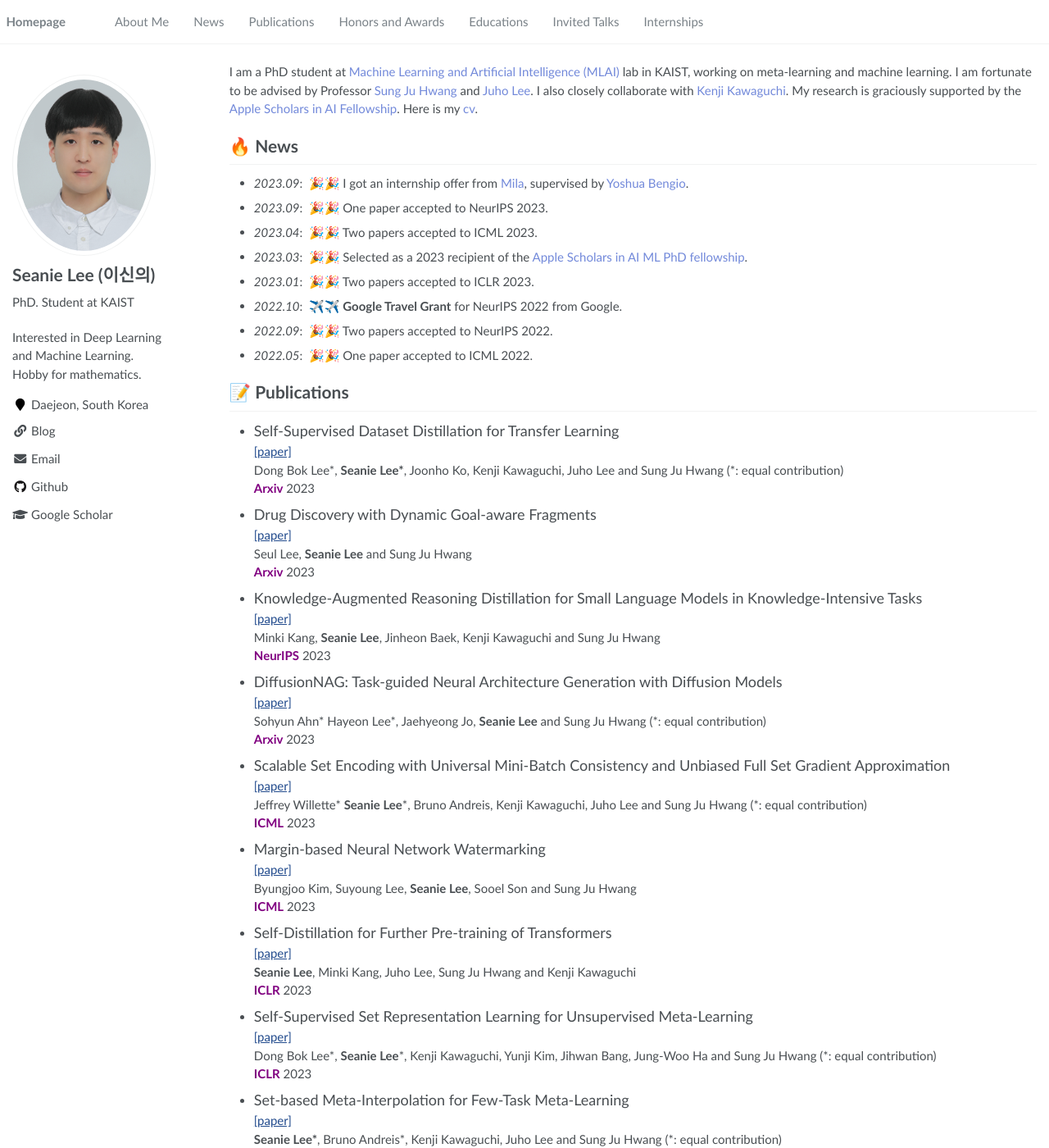
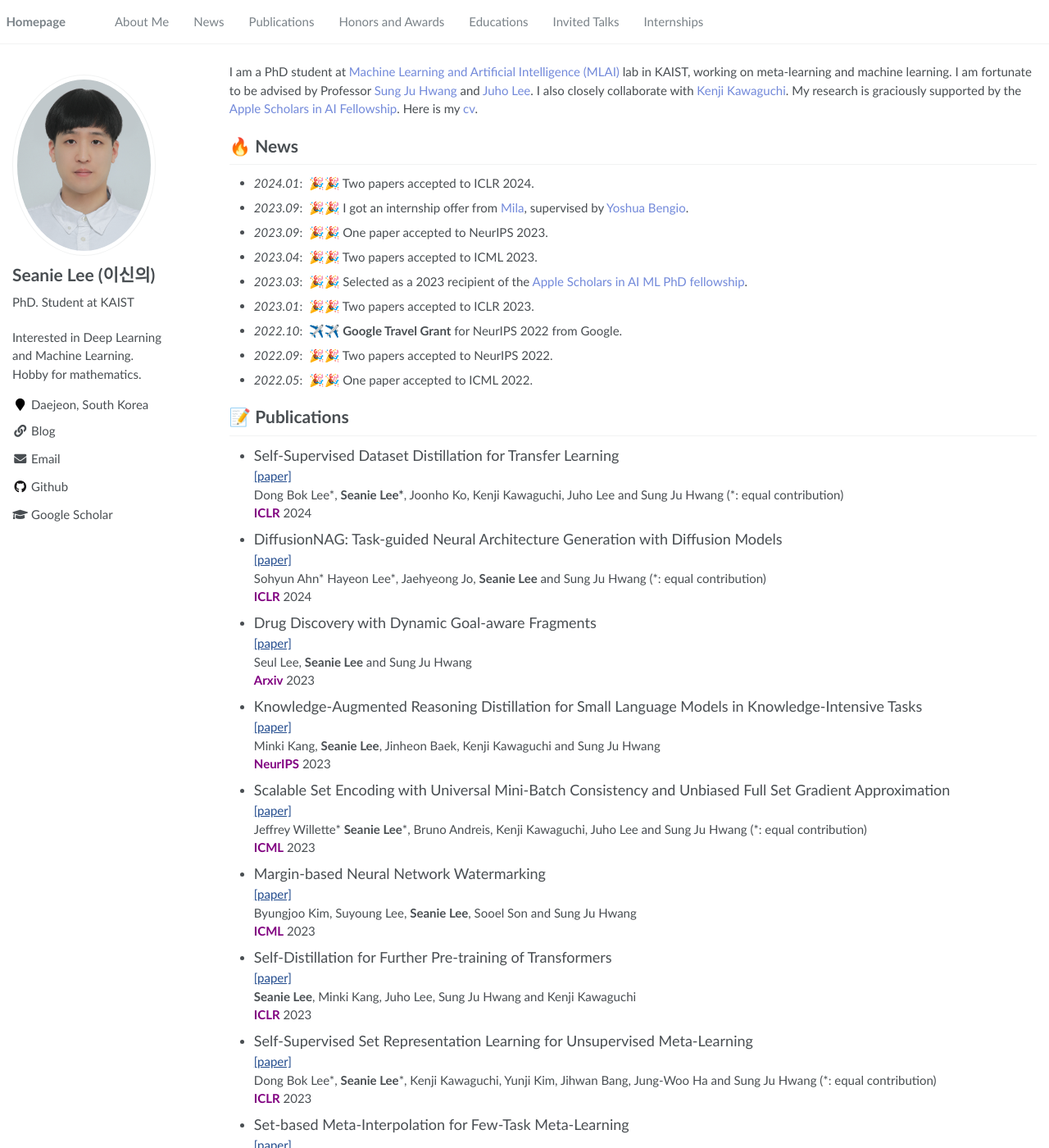
Before and after one commit to seanie12/seanie12.github.io, a Jekyll site: the page built from _pages/about.md, in a window 1280 px wide and 1400 px high. Shown: the whole window at 82% size. Built offline with Jekyll 4.4.1, drawn with Linux system fonts in a browser that asks for light colours.

Commit message:
Update about.md

```diff
--- a/_pages/about.md
+++ b/_pages/about.md
@@ -22,6 +22,7 @@ I am a PhD student at <a href="https://www.mlai-kaist.com/" style="color: #7289d
 
 
 # 🔥 News
+- *2024.01*: &nbsp;🎉🎉 Two papers accepted to ICLR 2024.
 - *2023.09*: &nbsp;🎉🎉 I got an internship offer from <a href="https://mila.quebec/en/" style="color: #7289da; text-decoration: none;" >Mila</a>, supervised by <a href="https://yoshuabengio.org/" style="color: #7289da; text-decoration: none;">Yoshua Bengio</a>.
 - *2023.09*: &nbsp;🎉🎉 One paper accepted to NeurIPS 2023.
 - *2023.04*: &nbsp;🎉🎉 Two papers accepted to ICML 2023.
@@ -34,11 +35,16 @@ I am a PhD student at <a href="https://www.mlai-kaist.com/" style="color: #7289d
 
 # 📝 Publications
 
-
 - <font size="4">Self-Supervised Dataset Distillation for Transfer Learning</font>
 [[paper]](https://arxiv.org/abs/2310.06511) \\
 Dong Bok Lee\*, **Seanie Lee\***, Joonho Ko, Kenji Kawaguchi, Juho Lee and Sung Ju Hwang (\*: equal contribution) \\
-<span style="color:purple">**Arxiv**</span> 2023
+<span style="color:purple">**ICLR**</span> 2024
+
+
+- <font size="4">DiffusionNAG: Task-guided Neural Architecture Generation with Diffusion Models</font>
+[[paper]](https://arxiv.org/abs/2305.16943) \\
+Sohyun Ahn\*  Hayeon Lee\*, Jaehyeong Jo, **Seanie Lee** and Sung Ju Hwang (\*: equal contribution) \\
+<span style="color:purple">**ICLR**</span> 2024
 
 - <font size="4">Drug Discovery with Dynamic Goal-aware Fragments</font>
 [[paper]](https://arxiv.org/abs/2310.00841) \\
@@ -50,11 +56,6 @@ Seul Lee, **Seanie Lee** and Sung Ju Hwang \\
 Minki Kang, **Seanie Lee**, Jinheon Baek, Kenji Kawaguchi and Sung Ju Hwang \\
 <span style="color:purple">**NeurIPS**</span> 2023
 
-
-- <font size="4">DiffusionNAG: Task-guided Neural Architecture Generation with Diffusion Models</font>
-[[paper]](https://arxiv.org/abs/2305.16943) \\
-Sohyun Ahn\*  Hayeon Lee\*, Jaehyeong Jo, **Seanie Lee** and Sung Ju Hwang (\*: equal contribution) \\
-<span style="color:purple">**Arxiv**</span> 2023
 
 
 - <font size="4">Scalable Set Encoding with Universal Mini-Batch Consistency and Unbiased Full Set Gradient Approximation</font>
```
